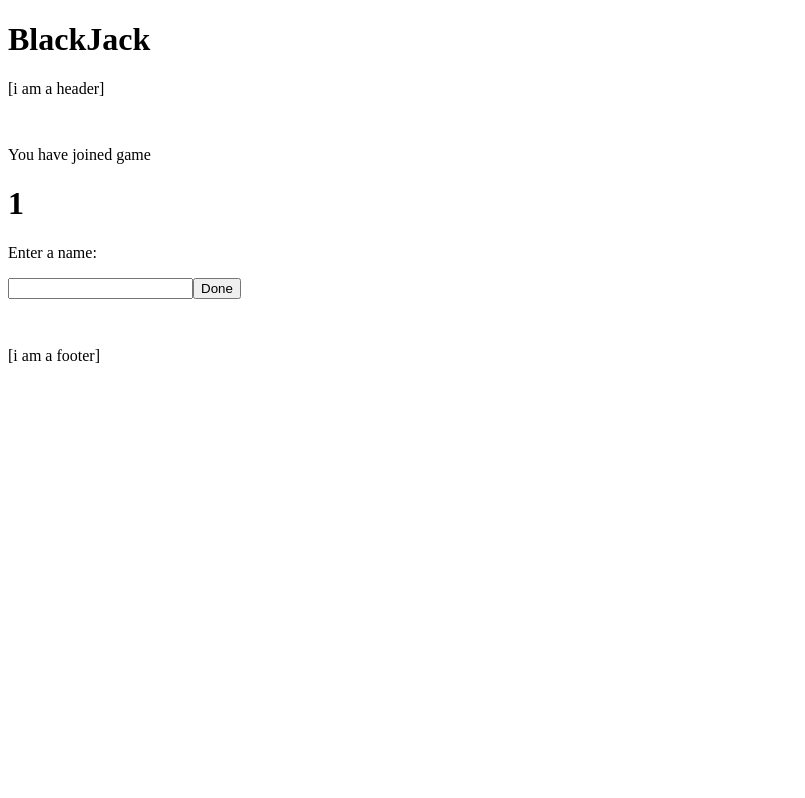
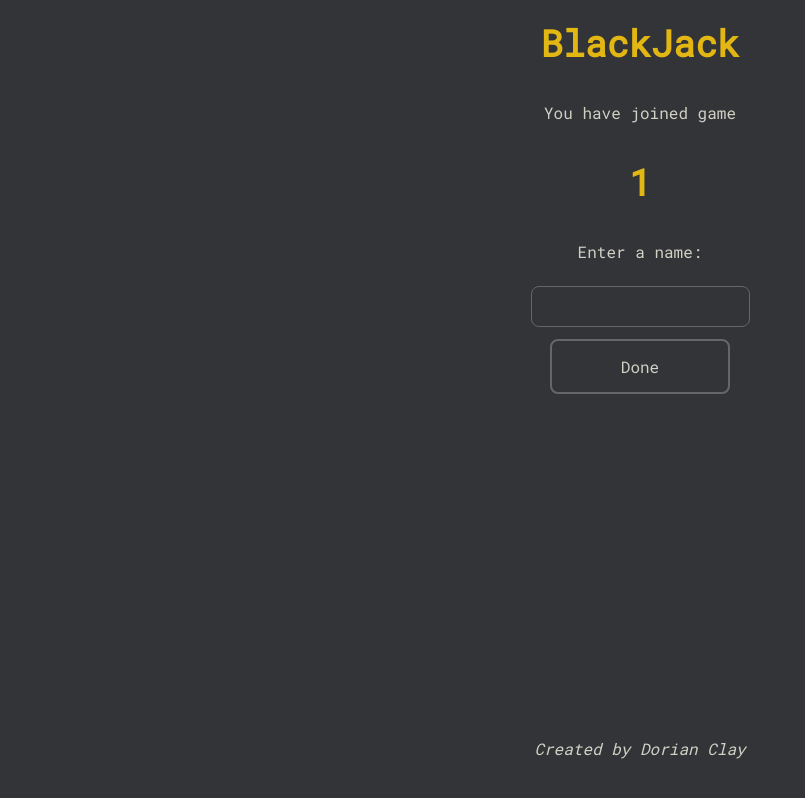
Before and after one commit to dorianclay/BlackJack, an Angular app in the folder web/blackjack/: page /game/1 in a window 1280 px wide. Shown: the whole page, without its empty margins (0-805 px from the left). Built offline with nearby package versions, Linux system fonts and the light colour scheme.

Commit message:
Style website.

```diff
--- a/web/blackjack/src/app/app.component.html
+++ b/web/blackjack/src/app/app.component.html
@@ -1,10 +1,6 @@
-<h1>BlackJack</h1>
-<header>
-    <p>[i am a header]</p>
-</header>
-
+<h1 class="clickable" (click)="onClickBanner()">BlackJack</h1>
 <router-outlet></router-outlet>
 
 <footer>
-  <p>[i am a footer]</p>
+  <p><i>Created by Dorian Clay</i></p>
 </footer>
--- a/web/blackjack/src/app/app.component.scss
+++ b/web/blackjack/src/app/app.component.scss
@@ -1,7 +1,17 @@
 header {
-    padding-bottom: 16px;
+  padding-bottom: 16px;
 }
 
 footer {
-    padding-top: 32px;
+  position: absolute;
+  text-align: center;
+  margin-left: auto;
+  margin-right: auto;
+  left: 0;
+  right: 0;
+  bottom: 25px;
 }
+
+.clickable {
+  cursor: pointer;
+}
--- a/web/blackjack/src/app/app.component.ts
+++ b/web/blackjack/src/app/app.component.ts
@@ -1,4 +1,5 @@
 import { Component } from '@angular/core';
+import { Router } from '@angular/router';
 
 @Component({
   selector: 'app-root',
@@ -6,5 +7,9 @@ import { Component } from '@angular/core';
   styleUrls: ['./app.component.scss']
 })
 export class AppComponent {
-  constructor() {}
+  constructor(private router: Router) {}
+
+  onClickBanner(): void {
+    this.router.navigate(['']);
+  }
 }
--- a/web/blackjack/src/app/game/create-game/create-game.component.html
+++ b/web/blackjack/src/app/game/create-game/create-game.component.html
@@ -1,6 +1,7 @@
-<p>Welcome to Blackjack!</p>
-<button (click)="onCreateGame()">Create Game</button>
-<p></p>
-<input type="text"/>
-<p></p>
-<button (click)="onJoinGame()">Join Game</button>
+<div class="main">
+    <p>Welcome to Blackjack!</p>
+    <button class="button" (click)="onCreateGame()">Create Game</button>
+    <!-- <p>or</p>
+    <button class="button" (click)="onJoinGame()">Join Game</button>
+    <input class="text-field" type="text" /> -->
+</div>
--- a/web/blackjack/src/app/game/game/game.component.html
+++ b/web/blackjack/src/app/game/game/game.component.html
@@ -1,3 +1,4 @@
+<div class="main">
     <ng-container *ngIf="results">
         <h1>Game Over</h1>
         <p>{{results.winningStatement}}</p>
@@ -11,4 +12,5 @@
         </li>
     </ul>
 
-<button *ngIf="!hasStarted" (click)="onStartGame()">Start game</button>
+    <button class="button" *ngIf="!hasStarted" (click)="onStartGame()">Start game</button>
+</div>
--- a/web/blackjack/src/app/player/player.component.html
+++ b/web/blackjack/src/app/player/player.component.html
@@ -4,8 +4,8 @@
 
     <p *ngFor="let card of playerModel.cards"> {{ textForCard(card) }} </p>
 
-    <ng-container *ngIf="playerModel.metadata.id && playerModel.isTheirTurn">
-        <button (click)="onHit()">Hit</button>
-        <button (click)="onStay()">Stay</button>
-    </ng-container>
+    <div class="button-layout" *ngIf="playerModel.metadata.id && playerModel.isTheirTurn">
+        <button class="button" (click)="onHit()">Hit</button>
+        <button class="button" (click)="onStay()">Stay</button>
+    </div>
 </ng-container>
--- a/web/blackjack/src/app/player/player.component.scss
+++ b/web/blackjack/src/app/player/player.component.scss
@@ -0,0 +1,11 @@
+.button-layout {
+  display: flex;
+  flex-direction: row;
+  align-items: center;
+}
+
+@media (max-width: 400px) {
+  .button-layout {
+    flex-direction: column;
+  }
+}
--- a/web/blackjack/src/index.html
+++ b/web/blackjack/src/index.html
@@ -6,6 +6,8 @@
   <base href="/">
   <meta name="viewport" content="width=device-width, initial-scale=1">
   <link rel="icon" type="image/x-icon" href="favicon.ico">
+  <link rel="preconnect" href="https://fonts.gstatic.com">
+  <link href="https://fonts.googleapis.com/css2?family=Roboto+Mono:wght@300;400&display=swap" rel="stylesheet">
 </head>
 <body>
   <app-root></app-root>
--- a/web/blackjack/src/styles.scss
+++ b/web/blackjack/src/styles.scss
@@ -1 +1,69 @@
 /* You can add global styles to this file, and also import other style files */
+.main {
+  display: flex;
+  flex-direction: column;
+  align-items: center;
+}
+
+body {
+  background-color: #323437;
+}
+
+h1 {
+  color: #e2b714;
+  font-family: "Roboto Mono";
+  line-height: 2.3rem;
+  font-size: 2.3rem;
+  text-align: center;
+}
+
+p {
+  color: #d1d0c5;
+  font-family: "Roboto Mono";
+  text-align: center;
+}
+
+.button {
+  background-color: transparent;
+  border: 2px solid #646669;
+  border-radius: 8px;
+  color: #d1d0c5;
+  padding: 15px 32px;
+  text-align: center;
+  text-decoration: none;
+  display: inline-block;
+  min-width: 180px;
+  font-size: 16px;
+  font-family: "Roboto Mono";
+  margin: 4px 2px;
+  cursor: pointer;
+}
+
+.button:hover {
+  background-color: #7e2a33;
+  transition: all 0.3s ease;
+}
+
+.button:active {
+  background-color: #461318;
+}
+
+.input {
+  padding: 12px 20px;
+  margin: 8px 0;
+  display: inline-block;
+  border: 1px solid #646669;
+  border-radius: 8px;
+  box-sizing: border-box;
+  background-color: transparent;
+  color: #d1d0c5;
+}
+
+.input:focus {
+  outline-color: #d1d0c5;
+}
+
+.error {
+  font-style: regular;
+  color: #ad0831;
+}
```
Lines whose indentation alone changed are shown as unchanged.
